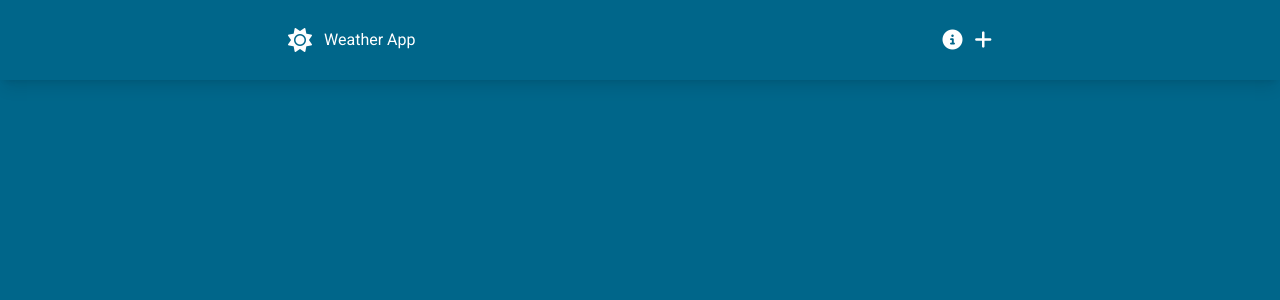
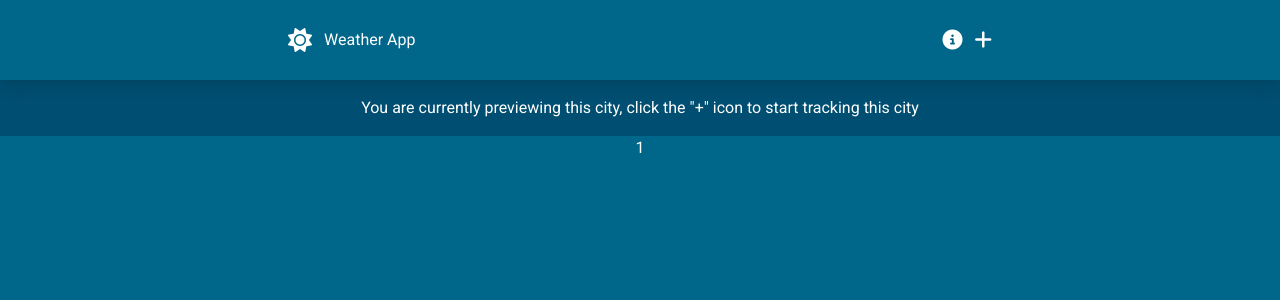
Before and after one commit to dogukanarslan/weather-app-vue, a Vue app: page /weather/1/1 in a window 1280 px wide. Before the commit this address had no page. Shown: the top 300 px of the page. Built offline with nearby package versions, Linux system fonts and the light colour scheme; no server answers.

Commit message:
Add city detail

```diff
--- /dev/null
+++ b/src/components/AsyncCityView.vue
@@ -0,0 +1,53 @@
+<template>
+  <div class="flex flex-col flex-1 items-center">
+    <div class="text-white p-4 bg-weather-secondary w-full text-center">
+      <p>
+        You are currently previewing this city, click the "+" icon to start
+        tracking this city
+      </p>
+    </div>
+    <div class="text-white text-center">
+      <p>{{ route.params.city }}</p>
+      <div v-if="weatherData" class="space-y-4">
+        <p class="text-8xl">{{ Math.round(weatherData.main.temp) }}&deg</p>
+        <div class="text-sm">
+          Feels like {{ Math.round(weatherData.main.feels_like) }}&deg
+        </div>
+        <img
+          class="mx-auto"
+          :src="`https://openweathermap.org/img/wn/${weatherData.weather[0].icon}@2x.png`"
+          alt=""
+        />
+        <p>
+          {{
+            weatherData.weather[0].description
+              .split(" ")
+              .map((item) => item.charAt(0).toUpperCase() + item.slice(1))
+              .join(" ")
+          }}
+        </p>
+      </div>
+    </div>
+  </div>
+</template>
+
+<script setup>
+import axios from "axios"
+import { useRoute } from "vue-router"
+
+const route = useRoute()
+const { lat, lon } = route.query
+
+const getWeatherData = async () => {
+  try {
+    const res = await axios.get(
+      `https://api.openweathermap.org/data/2.5/weather?lat=${lat}&lon=${lon}&units=metric&appid=${
+        import.meta.env.VITE_API_KEY
+      }`
+    )
+    return res.data
+  } catch {}
+}
+
+const weatherData = await getWeatherData()
+</script>
--- a/src/router/index.js
+++ b/src/router/index.js
@@ -1,5 +1,6 @@
 import { createRouter, createWebHistory } from "vue-router"
 import HomeView from "../views/HomeView.vue"
+import CityView from '../views/CityView.vue'
 
 const router = createRouter({
   history: createWebHistory(import.meta.env.BASE_URL),
@@ -9,6 +10,11 @@ const router = createRouter({
       name: "home",
       component: HomeView,
     },
+    {
+      path: "/weather/:country/:city",
+      name: "cityView",
+      component: CityView,
+    },
   ],
 })
 
--- /dev/null
+++ b/src/views/CityView.vue
@@ -0,0 +1,11 @@
+<template>
+  <div>
+    <Suspense>
+      <AsyncCityView />
+    </Suspense>
+  </div>
+</template>
+
+<script setup>
+import AsyncCityView from "@/components/AsyncCityView.vue"
+</script>
--- a/src/views/HomeView.vue
+++ b/src/views/HomeView.vue
@@ -16,9 +16,10 @@
       >
         <li
           v-for="result in searchResults"
-          class="bg-weather-secondary p-2 rounded-md"
+          @click="previewCity(result)"
+          class="bg-weather-secondary p-2 rounded-md cursor-pointer"
         >
-          {{ result.country }}, {{ result.state }}, {{ result.name }}
+          {{ result.country }}, {{ result.name }}
         </li>
       </ul>
     </div>
@@ -28,6 +29,9 @@
 <script setup>
 import { ref } from "vue"
 import axios from "axios"
+import { useRouter } from "vue-router"
+
+const router = useRouter()
 
 const searchQuery = ref("")
 const queryTimeout = ref(null)
@@ -55,4 +59,13 @@ const getSearchResults = () => {
     searchResults.value = null
   }, 300)
 }
+
+const previewCity = (result) => {
+  console.log(result)
+  router.push({
+    name: "cityView",
+    params: { country: result.country, city: result.name },
+    query: { lon: result.lon, lat: result.lat },
+  })
+}
 </script>
```
